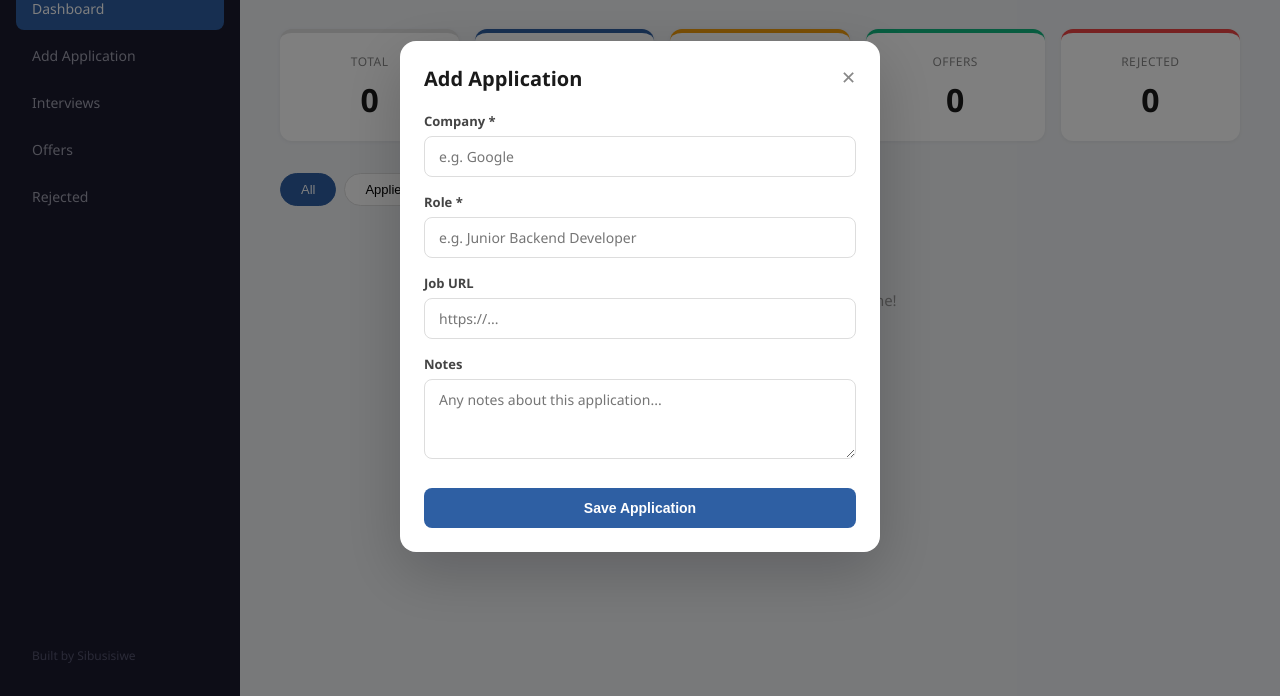
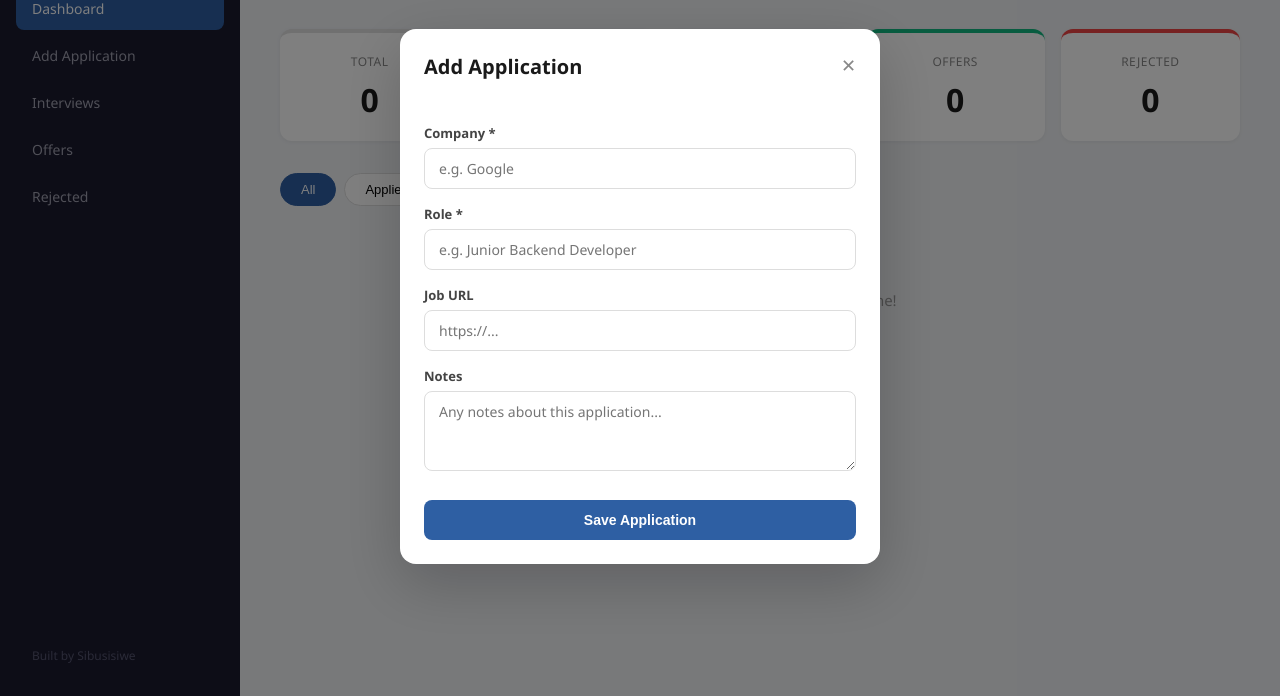
Before and after one commit to sibusisiwe0405/job-tracker, a plain HTML site: page index.html in a window 1280 px wide. Both pictures are taken after a click on the link "Add Application". Shown: the part 104-800 px from the top of the page. Drawn offline with Linux system fonts and the light colour scheme; no server answers.

Commit message:
Fix padding on modal
Fixed padding on modal

```diff
--- a/style.css
+++ b/style.css
@@ -270,7 +270,7 @@ body {
 }
 
 .modal-body {
-  padding: 0 24px 24px;
+   padding: 24px;
   max-height: 70vh;
   overflow-y: auto;
 }
@@ -354,9 +354,10 @@ body {
 }
 
 .detail-item p {
-  font-size: 14px;
+   font-size: 14px;
   color: #1a1a1a;
   font-weight: 500;
+  word-break: break-all;
 }
 
 .detail-item.full-width {
```
